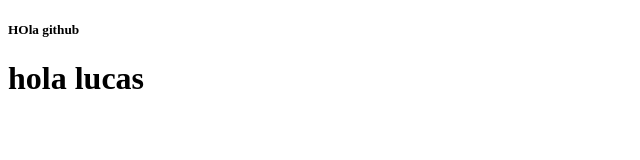
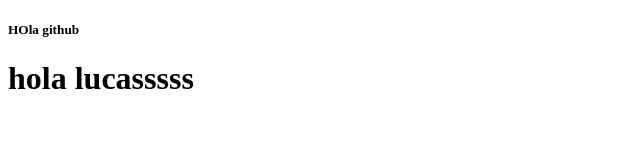
Before and after one commit to alexisroszezuk/github.sistea.io, a plain HTML site: page index.html in a window 1280 px wide. Shown: the full height of the page, 0-640 px from the left. Drawn offline with Linux system fonts and the light colour scheme.

Commit message:
Update index.html

```diff
--- a/index.html
+++ b/index.html
@@ -11,7 +11,7 @@
 
     <h1>
 
-        hola lucas
+        hola lucasssss
     </h1>
 </body>
 </html>
```
